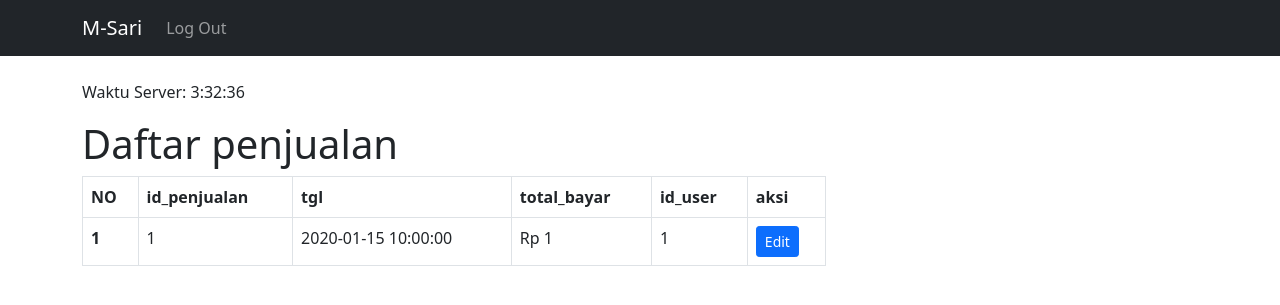
After one commit to AlyDap/enterprise2, a CodeIgniter 4 app: template app/Views/penjualan/tampol.php in a window 1280 px wide. The commit adds this page. Shown: the top 305 px of the page. Run offline with PHP 8.4 and a stand-in for CodeIgniter, Linux system fonts and the light colour scheme; the template is opened without the code that fills it: most values are stand-ins (such as "Sample title", 1, 10 or a date in 2020); data that the repository does not hold is empty; some libraries are stand-ins or nearby versions.

Commit message:
ian penjualan

```diff
--- a/app/Views/layout.php
+++ b/app/Views/layout.php
@@ -8,10 +8,19 @@
 
   <!-- Bootstrap 5 CSS -->
   <link href="https://cdn.jsdelivr.net/npm/bootstrap@5.0.2/dist/css/bootstrap.min.css" rel="stylesheet" integrity="sha384-EVSTQN3/azprG1Anm3QDgpJLIm9Nao0Yz1ztcQTwFspd3yD65VohhpuuCOmLASjC" crossorigin="anonymous">
-
+  <script>
+    function updateClock() {
+      var now = new Date();
+      var jam = now.getHours();
+      var menit = now.getMinutes();
+      var detik = now.getSeconds();
+      document.getElementById('waktu').innerHTML = jam + ':' + menit + ':' + detik;
+      setTimeout(updateClock, 1000);
+    }
+  </script>
 </head>
 
-<body>
+<body onload="updateClock()">
 
   <!-- Navbar -->
   <nav class="navbar navbar-expand-lg navbar-dark bg-dark">
@@ -60,7 +69,7 @@
           <!-- PENJUALAN -- IAN  -->
           <?php if (session()->get('jabatan') == 'penjualan') : ?>
             <li class="nav-item">
-              <a class="nav-link" href="#">Penjualan</a>
+              <a class="nav-link" href="/penjualan/tampol">Penjualan</a>
             </li>
           <?php endif; ?>
 
@@ -98,6 +107,9 @@
 
   <!-- Main content -->
   <main class="container my-4">
+
+    <p>Waktu Server: <span id="waktu"></span></p>
+
     <?= $this->renderSection('content') ?>
   </main>
   <!-- End Main content -->
@@ -107,6 +119,7 @@
   <script src="https://kit.fontawesome.com/a664a15080.js" crossorigin="anonymous">
   </script>
 
+
 </body>
 
 </html>
--- /dev/null
+++ b/app/Views/penjualan/tampol.php
@@ -0,0 +1,36 @@
+<?= $this->extend('layout') ?>
+<?= $this->section('content') ?>
+
+<div class="col-sm-8">
+  <h1 class="mt-2">Daftar penjualan</h1>
+
+  <table class="table table-bordered table-hover">
+    <thead>
+      <tr>
+        <th scope="col">NO</th>
+        <th scope="col">id_penjualan</th>
+        <th scope="col">tgl</th>
+        <th scope="col">total_bayar</th>
+        <th scope="col">id_user</th>
+        <th scope="col">aksi</th>
+      </tr>
+    </thead>
+    <tbody>
+      <?php $no = 1; ?>
+      <?php foreach ($users as $user) : ?>
+      <tr>
+        <th scope="row"><?= $no++; ?></th>
+        <td><?= $user['id_penjualan']; ?></td>
+        <td><?= $user['tgl']; ?></td>
+        <td><?= "Rp " . number_format($user['total_bayar'], 0, ',', '.');  ?></td>
+        <td><?= $user['id_user']; ?></td>
+        <td>
+          <a class="btn btn-primary btn-sm "
+            onclick="editData(<?= $user['id_penjualan']; ?>,`<?= $user['tgl']; ?>`,`<?= $user['total_bayar']; ?>`,`<?= $user['id_user']; ?>`)"
+            id="btn-edit">Edit</a>
+        </td>
+      </tr>
+      <?php endforeach; ?>
+    </tbody>
+  </table>
+  <?= $this->endSection(); ?>
```
Also changed, not shown: app/Controllers/Penjualan.php (+15 -0 lines), app/Models/Penjualan.php (added, +42 -0 lines).
